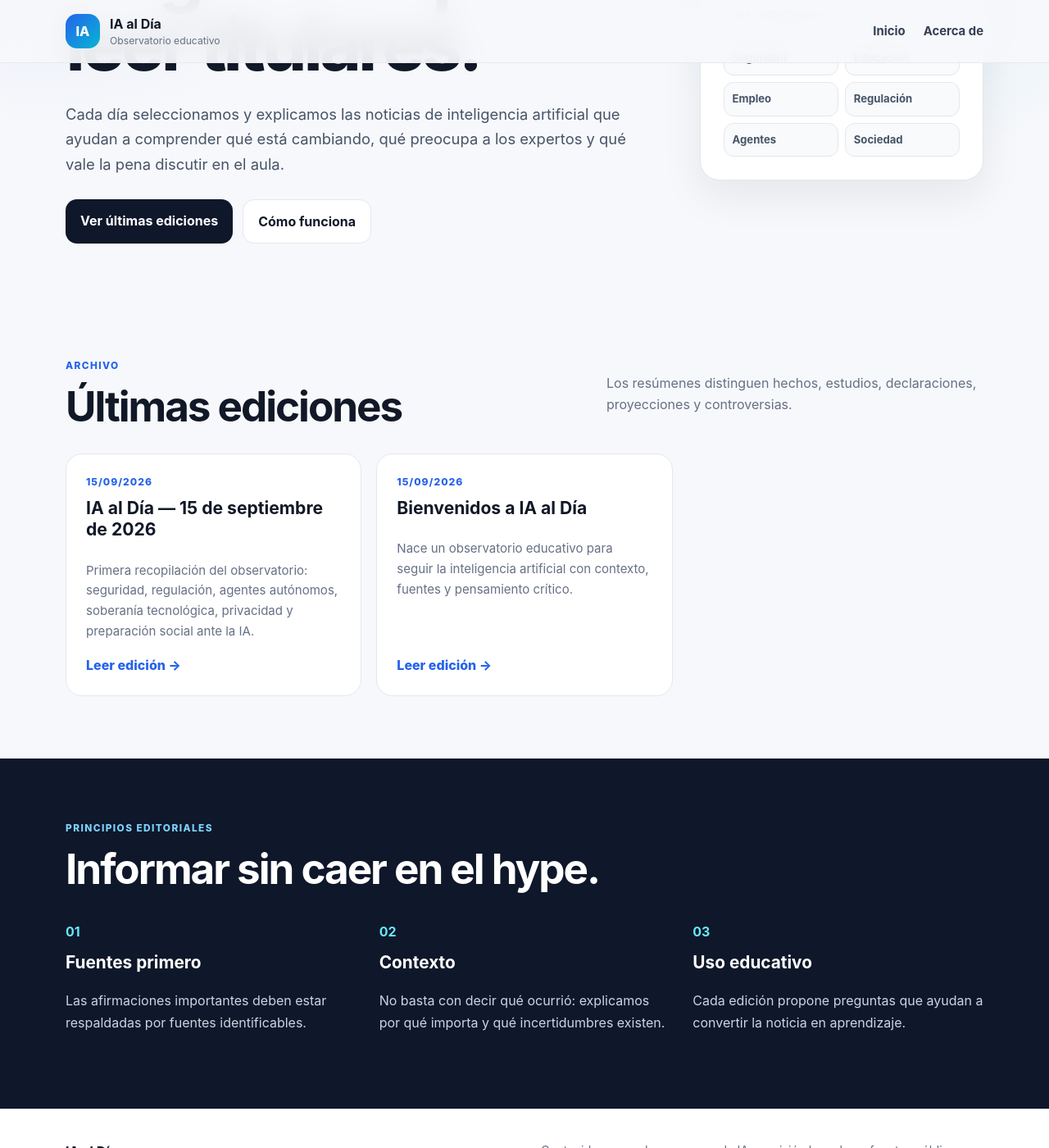
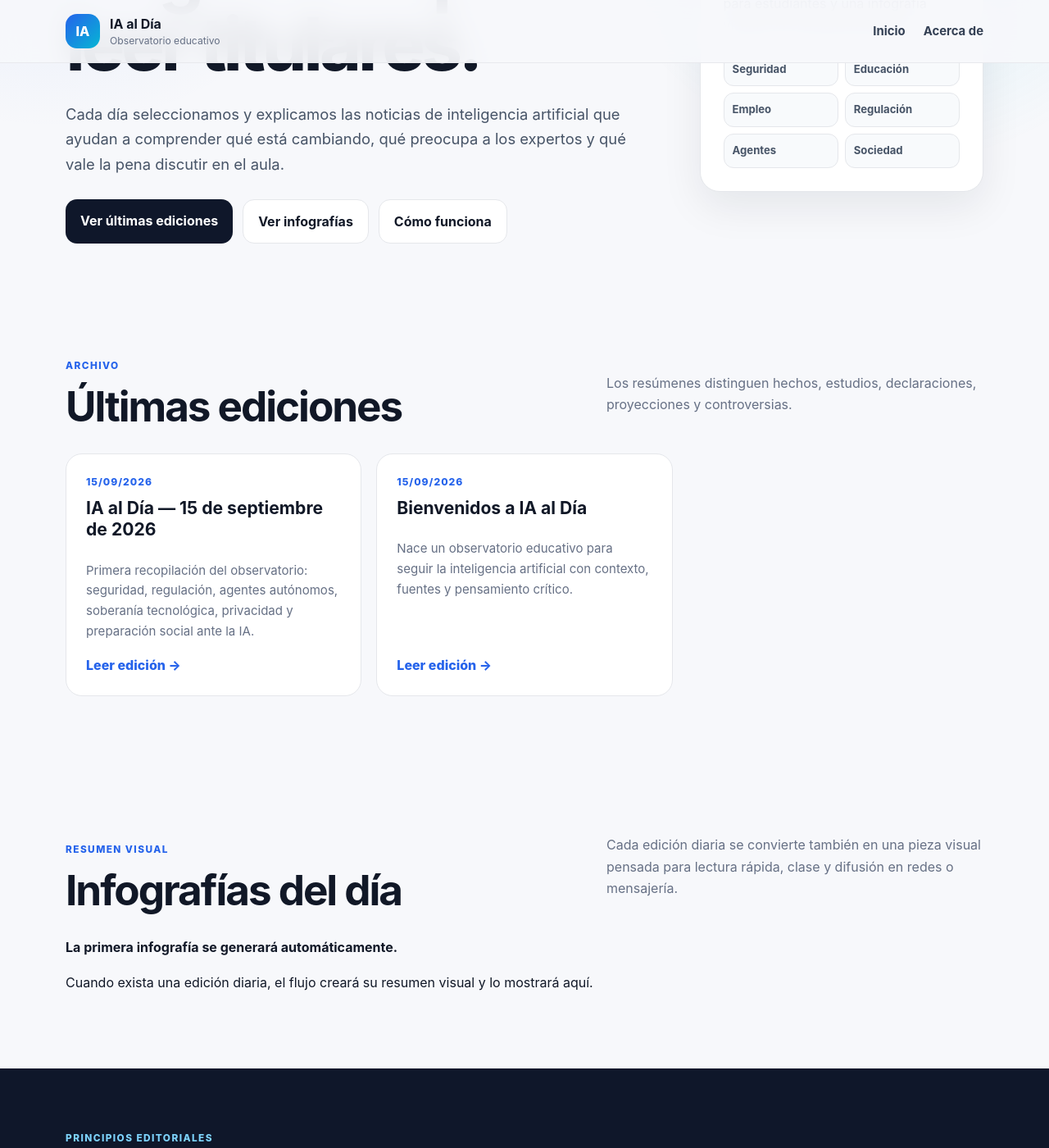
Before and after one commit to ljarias/ljarias.github.io, a Jekyll site: the page built from index.md, in a window 1280 px wide and 1400 px high, scrolled down 360 px. Shown: the whole window at 82% size. Built offline with Jekyll 4.4.1, drawn with Linux system fonts in a browser that asks for light colours; some of the changed text lies outside the part shown.

Commit message:
Agregar sección de infografías a la portada

```diff
--- a/index.md
+++ b/index.md
@@ -10,13 +10,14 @@ title: Inicio
       <p class="hero-copy">Cada día seleccionamos y explicamos las noticias de inteligencia artificial que ayudan a comprender qué está cambiando, qué preocupa a los expertos y qué vale la pena discutir en el aula.</p>
       <div class="hero-actions">
         <a class="button" href="#ultimas">Ver últimas ediciones</a>
+        <a class="button secondary" href="#infografias">Ver infografías</a>
         <a class="button secondary" href="{{ '/acerca/' | relative_url }}">Cómo funciona</a>
       </div>
     </div>
     <aside class="hero-card">
       <span class="status-dot"></span>
       <strong>Actualización diaria</strong>
-      <p>Noticias recientes, fuentes enlazadas, riesgos, oportunidades y preguntas para estudiantes.</p>
+      <p>Noticias recientes, fuentes enlazadas, riesgos, oportunidades, preguntas para estudiantes y una infografía visual con el resumen del día.</p>
       <div class="mini-grid">
         <span>Seguridad</span><span>Educación</span><span>Empleo</span><span>Regulación</span><span>Agentes</span><span>Sociedad</span>
       </div>
@@ -45,9 +46,48 @@ title: Inicio
     <article class="post-card">
       <div class="post-date">Próximamente</div>
       <h3>La primera edición se publicará desde GitHub Actions</h3>
-      <p>Configura el secreto OPENAI_API_KEY y ejecuta manualmente el workflow para generar el primer resumen.</p>
+      <p>El flujo automático genera cada día un nuevo resumen de noticias de inteligencia artificial.</p>
     </article>
   {% endfor %}
+  </div>
+</section>
+
+<section class="infographics-section" id="infografias">
+  <div class="container section">
+    <div class="section-heading">
+      <div>
+        <div class="eyebrow">Resumen visual</div>
+        <h2>Infografías del día</h2>
+      </div>
+      <p>Cada edición diaria se convierte también en una pieza visual pensada para lectura rápida, clase y difusión en redes o mensajería.</p>
+    </div>
+
+    {% if site.data.infografias and site.data.infografias.size > 0 %}
+      {% assign infografias = site.data.infografias | reverse %}
+      <div class="infographics-grid">
+      {% for item in infografias limit:6 %}
+        <article class="infographic-card">
+          <a class="infographic-image" href="{{ item.image | relative_url }}" target="_blank" rel="noopener">
+            <img src="{{ item.image | relative_url }}" alt="{{ item.alt | escape }}" loading="lazy">
+          </a>
+          <div class="infographic-copy">
+            <div class="post-date">{{ item.date | date: "%d/%m/%Y" }}</div>
+            <h3>{{ item.title }}</h3>
+            <p>Resumen visual de las noticias y preocupaciones clave de la jornada.</p>
+            <div class="infographic-actions">
+              <a class="read-more" href="{{ item.image | relative_url }}" target="_blank" rel="noopener">Abrir infografía ↗</a>
+              <a class="read-more muted-link" href="{{ item.post_url | relative_url }}">Leer noticias →</a>
+            </div>
+          </div>
+        </article>
+      {% endfor %}
+      </div>
+    {% else %}
+      <div class="empty-infographic">
+        <strong>La primera infografía se generará automáticamente.</strong>
+        <p>Cuando exista una edición diaria, el flujo creará su resumen visual y lo mostrará aquí.</p>
+      </div>
+    {% endif %}
   </div>
 </section>
 
```
